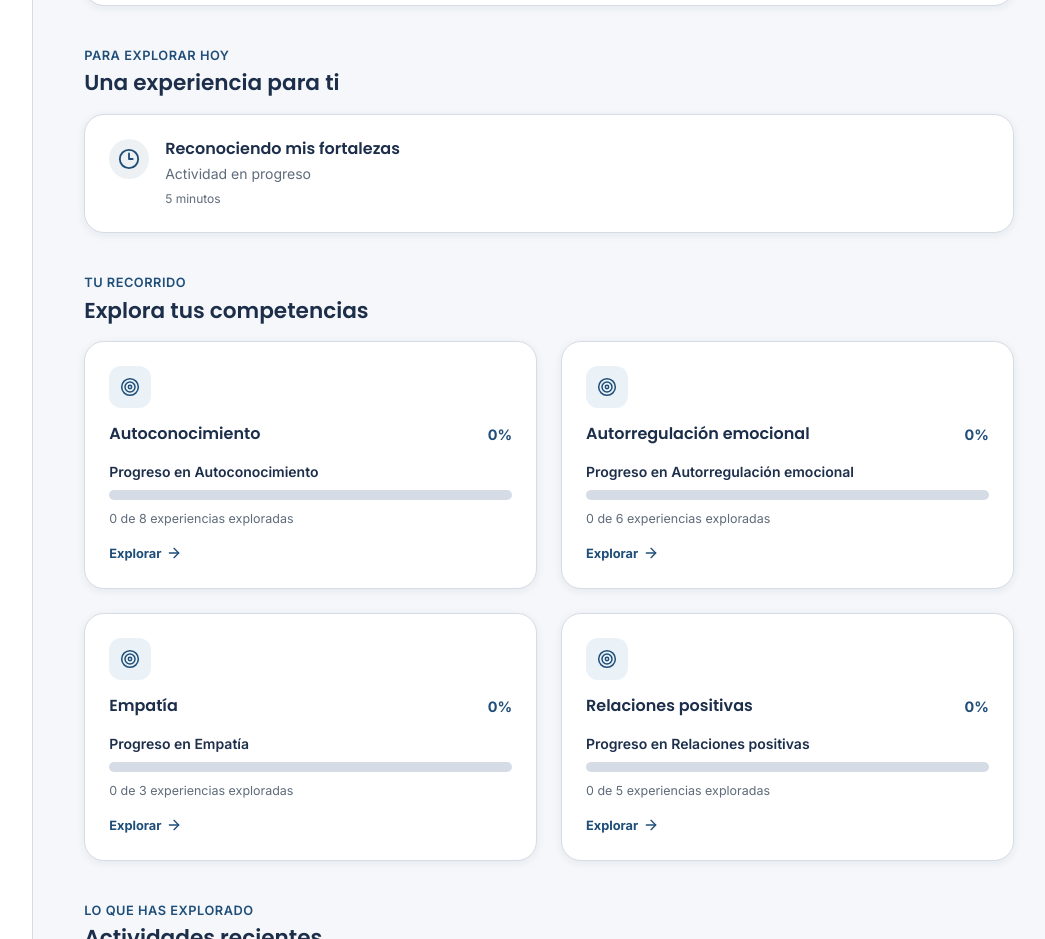
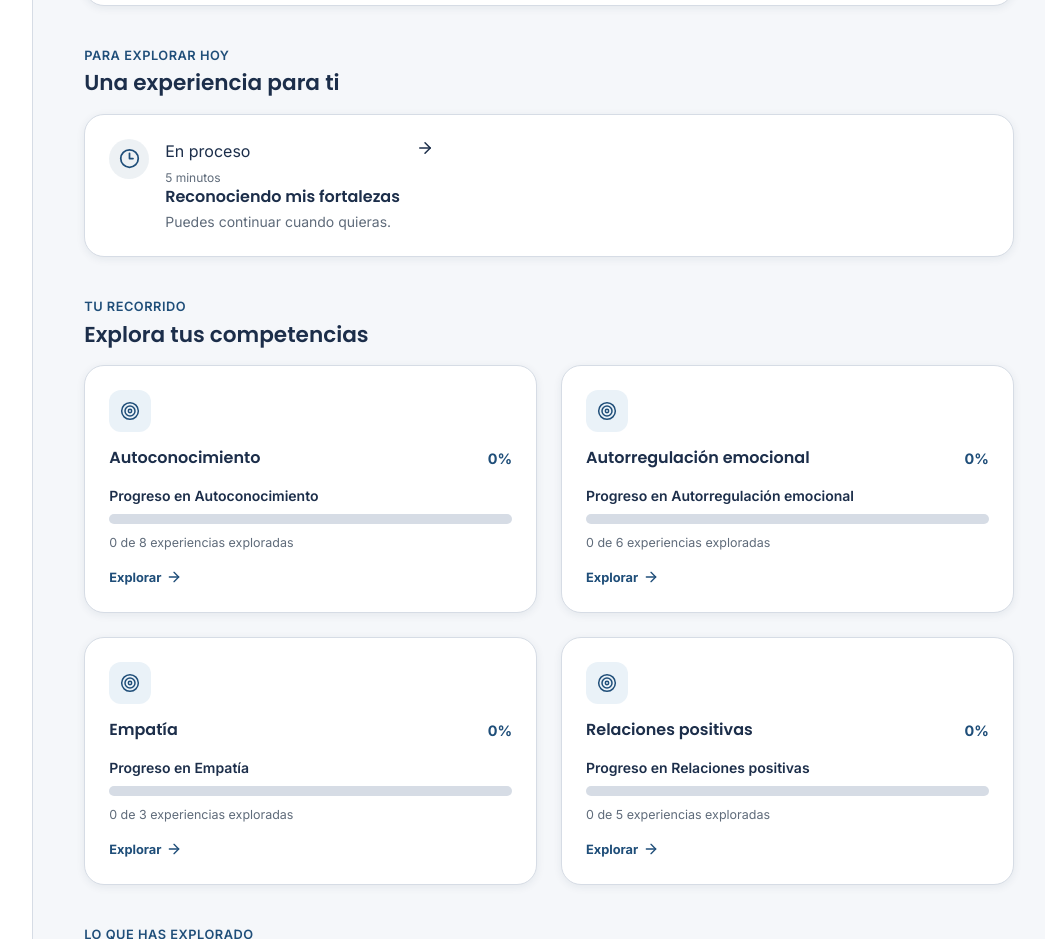
Before and after one commit to Pepealdana/ORENZA, a React (Vite) app: page /estudiante/dashboard in a window 1280 px wide. Shown: the part 1240-2179 px from the top of the page, without its empty margins (215-1260 px from the left). Built offline with nearby package versions, Linux system fonts and the light colour scheme.

Commit message:
style: apply ORENZA visual identity to student experience

```diff
--- a/src/components/dashboard/ActivityCard/ActivityCard.jsx
+++ b/src/components/dashboard/ActivityCard/ActivityCard.jsx
@@ -1,39 +1,21 @@
-import { CheckCircle2, Clock3 } from 'lucide-react';
-
+import { ArrowRight, CheckCircle2, Clock3 } from 'lucide-react';
 import styles from './ActivityCard.module.css';
 
-function ActivityCard({
-  title,
-  status,
-  date,
-}) {
+function ActivityCard({ title, status, date }) {
   const isCompleted = status === 'completed';
-
   return (
     <article className={styles.card}>
-      <div className={styles.icon} aria-hidden="true">
-        {isCompleted ? (
-          <CheckCircle2 size={22} />
-        ) : (
-          <Clock3 size={22} />
-        )}
+      <div className={styles.icon} aria-hidden="true">{isCompleted ? <CheckCircle2 size={21} /> : <Clock3 size={21} />}</div>
+      <div className={styles.content}>
+        <div className={styles.topline}>
+          <span className={styles.badge}>{isCompleted ? 'Explorada' : 'En proceso'}</span>
+          <time dateTime={date}>{date}</time>
+        </div>
+        <h3>{title}</h3>
+        <p>{isCompleted ? 'Has dedicado un momento a esta experiencia.' : 'Puedes continuar cuando quieras.'}</p>
       </div>
-
-      <div className={styles.content}>
-        <h3>{title}</h3>
-
-        <p>
-          {isCompleted
-            ? 'Actividad completada'
-            : 'Actividad en progreso'}
-        </p>
-
-        <time dateTime={date}>
-          {date}
-        </time>
-      </div>
+      <ArrowRight className={styles.arrow} size={18} aria-hidden="true" />
     </article>
   );
 }
-
 export default ActivityCard;
```
